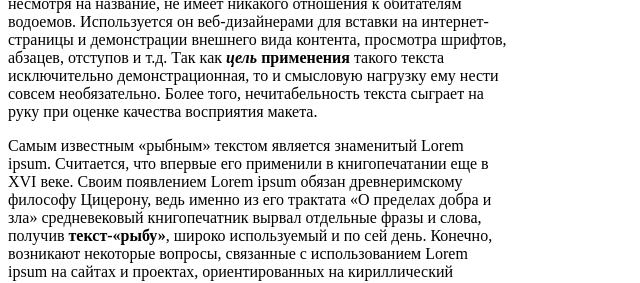
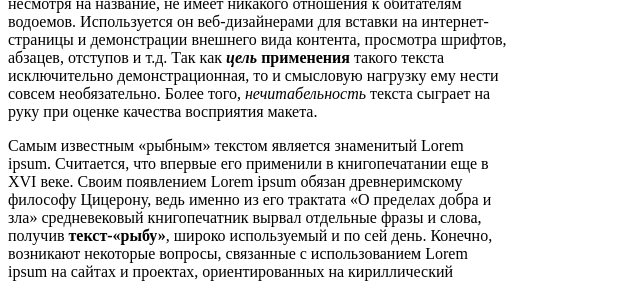
Before and after one commit to YauheniSiarchenia/Homework-02, a plain HTML site: page index.html in a window 1280 px wide. Shown: the part 150-433 px from the top of the page, 0-640 px from the left. Drawn offline with Linux system fonts and the light colour scheme.

Commit message:
hotfixes <em>

```diff
--- a/index.html
+++ b/index.html
@@ -14,7 +14,7 @@
                 не имеет никакого отношения к обитателям водоемов. Используется он веб-дизайнерами для вставки на интернет-страницы
                 и демонстрации внешнего вида контента, просмотра шрифтов, абзацев, отступов и т.д. Так как <strong><em>цель</em>
                 применения</strong> такого текста исключительно демонстрационная, то и смысловую нагрузку ему нести совсем
-                необязательно. Более того, нечитабельность текста сыграет на руку при оценке качества восприятия макета.
+                необязательно. Более того, <em>нечитабельность</em> текста сыграет на руку при оценке качества восприятия макета.
             </p>
 
             <p>
```
